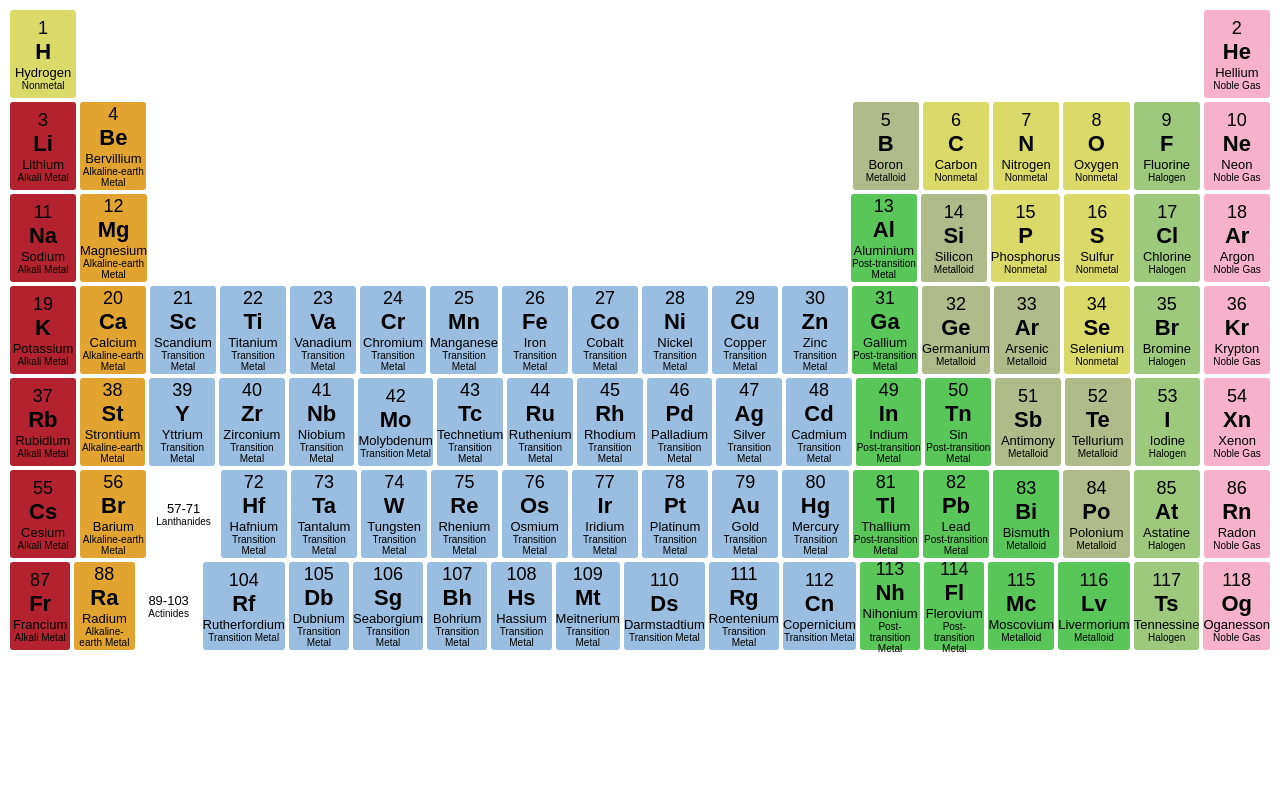
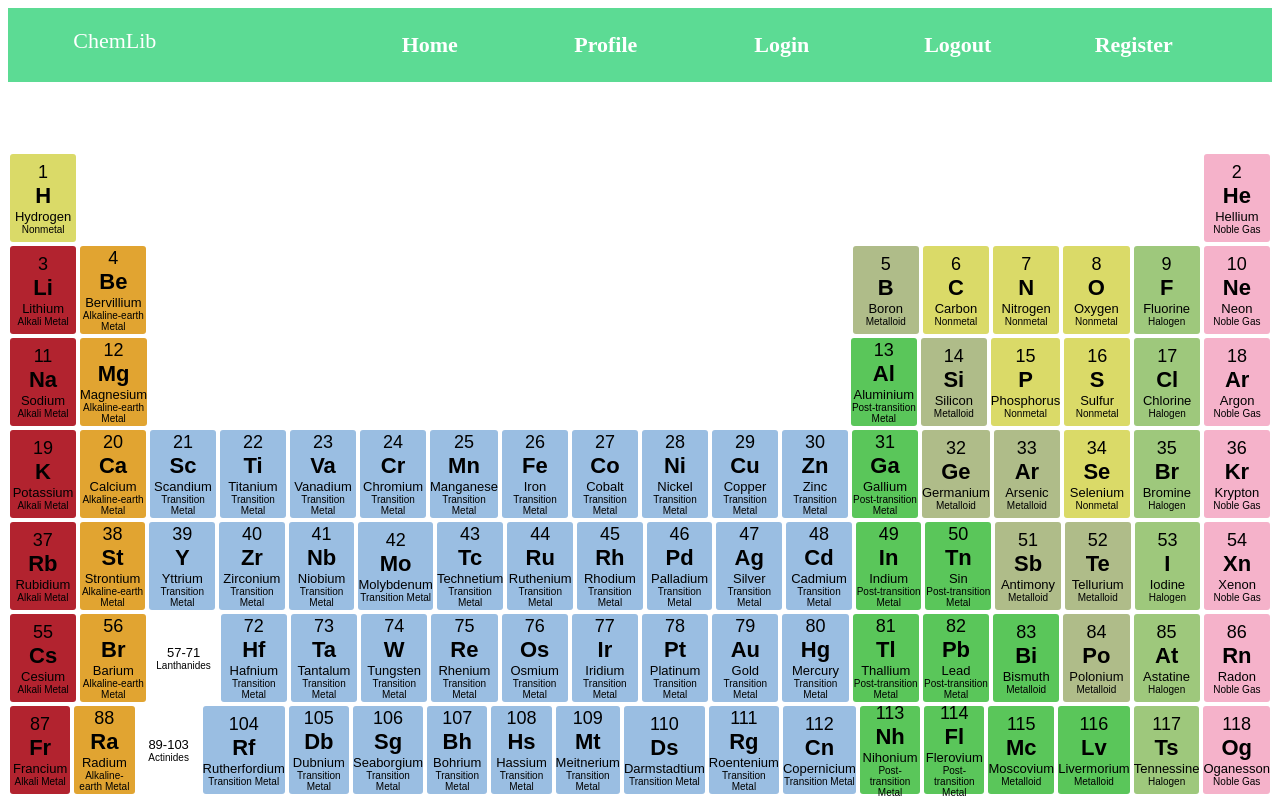
Before and after one commit to NixanV/ChemLibrary, a React (Create React App) app in the folder client/: page / in a window 1280 px wide. Built offline with nearby package versions, Linux system fonts and the light colour scheme.

Commit message:
header style fixed

```diff
--- a/client/src/App.js
+++ b/client/src/App.js
@@ -1,9 +1,11 @@
 import {Route, Routes} from "react-router-dom"
 import { Home } from './components/Home/Home';
+import { Header } from "./components/Header/Header";
 
 function App() {
     return (
         <div className="App">
+            <Header />
             <Routes>
                 <Route path="/" element={<Home />}/>
             </Routes>
--- a/client/src/components/Header/Header.js
+++ b/client/src/components/Header/Header.js
@@ -9,19 +9,19 @@ export const Header = () => {
             <div className={style["navigation"]}>
                 <ul className={style["nav-list"]}>
                     <li>
-                    <a href="">Home</a>
+                    <a className={style["links"]} href="">Home</a>
                     </li>
                     <li>
-                    <a href="">Profile</a>
+                    <a className={style["links"]} href="">Profile</a>
                     </li>
                     <li>
-                    <a href="">Login</a>
+                    <a className={style["links"]} href="">Login</a>
                     </li>
                     <li>
-                    <a href="">Logout</a>
+                    <a className={style["links"]} href="">Logout</a>
                     </li>
                     <li>
-                    <a href="">Register</a>
+                    <a className={style["links"]} href="">Register</a>
                     </li>
                 </ul>
             </div>
--- a/client/src/components/Header/header.module.css
+++ b/client/src/components/Header/header.module.css
@@ -3,6 +3,7 @@
     flex-direction: row;
     justify-content: space-around;
     background-color: #5cdb94;
+    margin-bottom: 70px;
 }
 
 .heading{
@@ -22,9 +23,10 @@
     font-size: 22px;
 }
 
-.navigation ul li a{
+.links{
     text-decoration: none;
     color: white;
+    height: 30px;
 }
 
 .nav-list li:hover{
```
